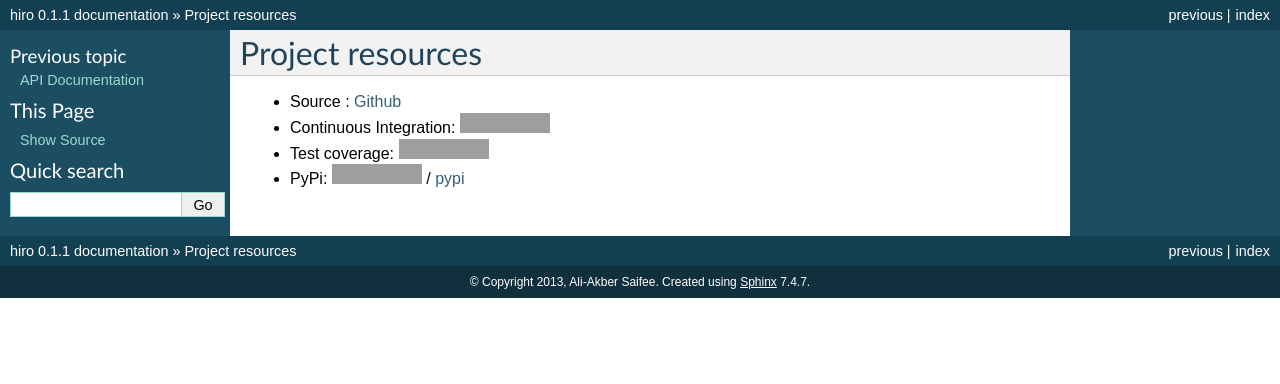
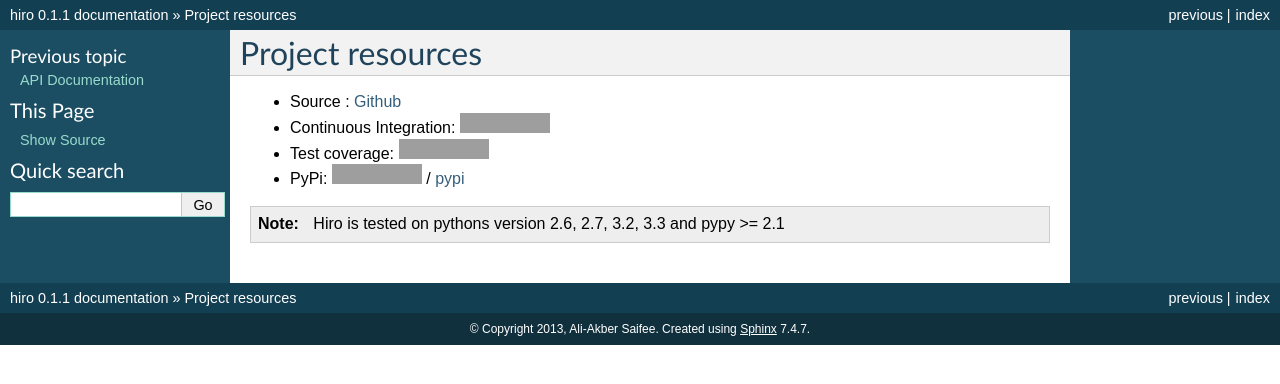
Before and after one commit to alisaifee/hiro, a Sphinx documentation site: the page built from doc/source/project.rst, in a window 1280 px wide, cut to the strip 0-384 px from the top of the page. Built offline with Sphinx 7.4.7, drawn with Linux system fonts in a browser that asks for light colours; formulas are drawn with MathJax 3; grey boxes are pictures that could not be loaded.

Commit message:
add note about tested version in docs

```diff
--- a/doc/source/project.rst
+++ b/doc/source/project.rst
@@ -30,3 +30,7 @@ Project resources
 .. |crate| image:: https://pypip.in/v/hiro/badge.png
     :target: https://crate.io/packages/hiro/
     :alt: pypi
+
+.. note::
+
+    Hiro is tested on pythons version 2.6, 2.7, 3.2, 3.3 and pypy >= 2.1
```
